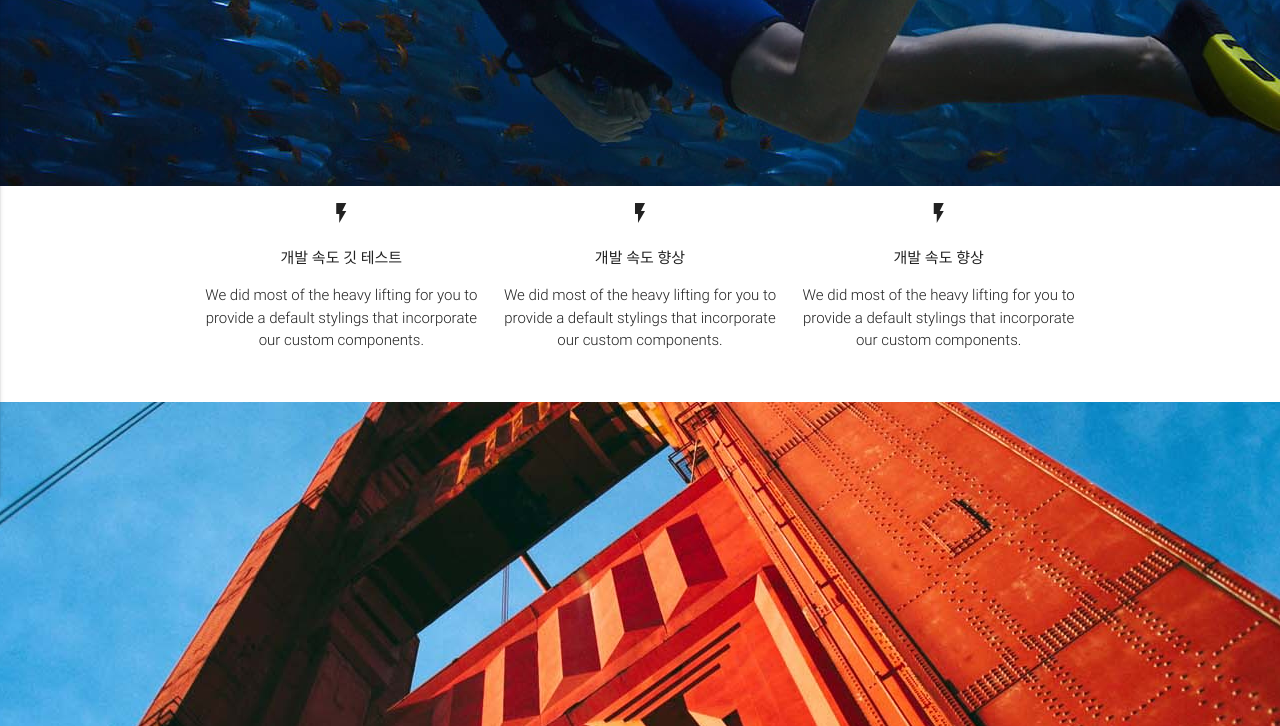
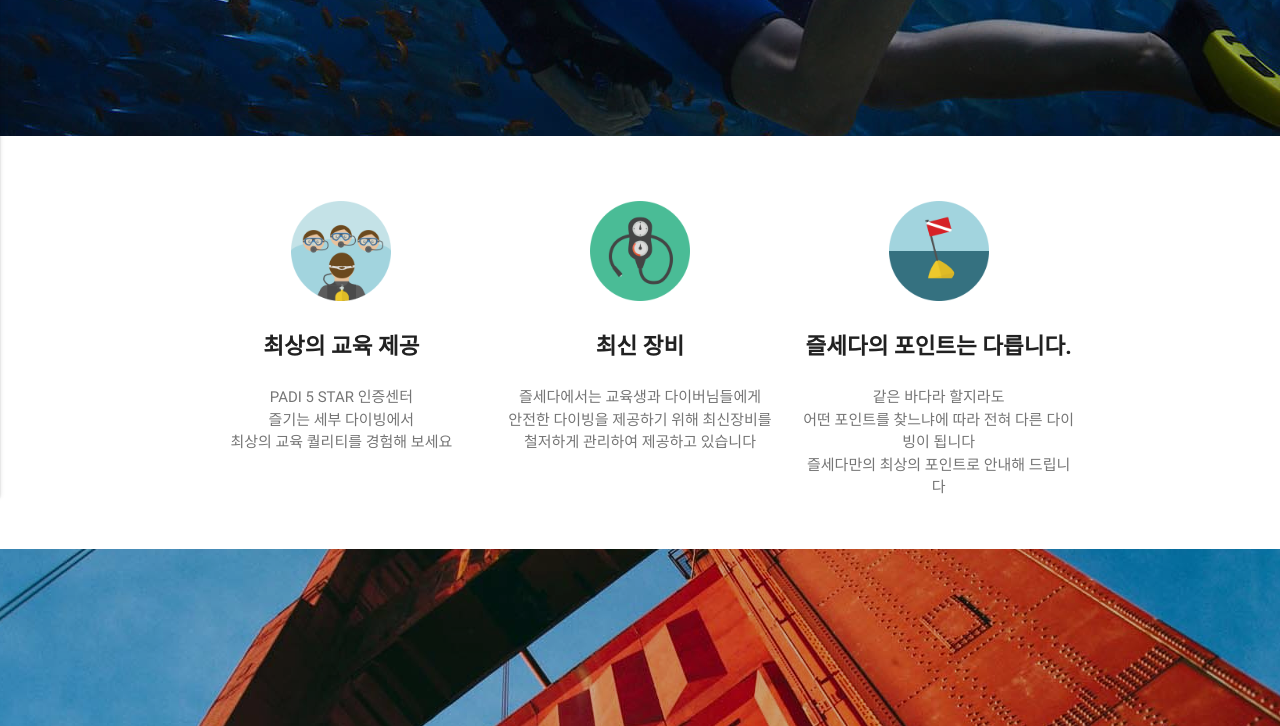
Before and after one commit to raykim8704/enjoycebudiving, a plain HTML site: page index.html in a window 1280 px wide. Shown: the part 364-1090 px from the top of the page. Drawn offline with nearby package versions, Linux system fonts and the light colour scheme.

Commit message:
no message

```diff
--- a/css/main.css
+++ b/css/main.css
@@ -1,6 +1,6 @@
 .welcomText {
 	font-weight : 700;
-	text-shadow: 1px 1px 6px #FFFFFF;
+	text-shadow: 2px 4px 5px rgba(0,0,0,.35)
 }
 
 .topnav{
@@ -11,7 +11,8 @@
 }
 
 .parallax-container {
-	height : 550px;
+/* 	height : 900px; */
+	background:rgba(0,0,0,.2);
 }
 .dropdown-content{
 	background-color: rgba(0,0,0,0.6);
@@ -28,3 +29,11 @@
    margin: 0 150px 0 150px
   }
 }
+
+.main_img{
+	width: 100px;
+}
+.promo-caption{
+	font-weight : 700;
+	font-size : 1.5rem;
+}
--- a/index.html
+++ b/index.html
@@ -103,27 +103,31 @@
 
     <div class="parallax"><img src="images/back001.jpg"></div>
   </div>
+
   <div class="section white">
     <div class="row container">
-     <div class="col s12 m4 l4">
-     <div class="center promo promo-example">
-                <i class="material-icons">flash_on</i>
-                <p class="promo-caption">개발 속도 깃 테스트</p>
-                <p class="light center">We did most of the heavy lifting for you to provide a default stylings that incorporate our custom components.</p>
+     <div class="col s12 m4 l4 promo">
+     <div class="section white" style="height:50px; width:100%"></div>
+     <div class="center  promo-example">
+                <img class="main_img" src="images/divers.png" alt="divers.png">
+                <p class="promo-caption">최상의 교육 제공</p>
+                <p class="grey-text text-darken-1 center">PADI 5 STAR 인증센터 <br>즐기는 세부 다이빙에서 <br> 최상의 교육 퀄리티를 경험해 보세요</p>
               </div>
      </div>
-     <div class="col s12 m4 l4">
-     <div class="center promo promo-example">
-                <i class="material-icons">flash_on</i>
-                <p class="promo-caption">개발 속도 향상</p>
-                <p class="light center">We did most of the heavy lifting for you to provide a default stylings that incorporate our custom components.</p>
+     <div class="col s12 m4 l4 promo">
+     <div class="section white" style="height:50px; width:100%"></div>
+     <div class="center  promo-example">
+                <img class="main_img" src="images/sphygmomanometer.png" alt="sphygmomanometer.png">
+                <p class="promo-caption">최신 장비</p>
+                <p class="grey-text text-darken-1 center">즐세다에서는 교육생과 다이버님들에게<br> 안전한 다이빙을 제공하기 위해 최신장비를 <br> 철저하게 관리하여 제공하고 있습니다</p>
               </div>
       </div>
-     <div class="col s12 m4 l4">
-     <div class="center promo promo-example">
-                <i class="material-icons">flash_on</i>
-                <p class="promo-caption">개발 속도 향상</p>
-                <p class="light center">We did most of the heavy lifting for you to provide a default stylings that incorporate our custom components.</p>
+     <div class="col s12 m4 l4 promo">
+     <div class="section white" style="height:50px; width:100%"></div>
+     <div class="center  promo-example">
+              <img class="main_img" src="images/buoy.png" alt="buoy.png">
+                <p class="promo-caption">즐세다의 포인트는 다릅니다.</p>
+                <p class="grey-text text-darken-1 center">같은 바다라 할지라도 <br> 어떤 포인트를 찾느냐에 따라 전혀 다른 다이빙이 됩니다 <br>즐세다만의 최상의 포인트로 안내해 드립니다 </p>
               </div>
      </div>
     </div>
--- a/js/main.js
+++ b/js/main.js
@@ -1,7 +1,5 @@
 $(document).ready(function(){
-      $('.parallax').parallax({
-    	speed : 0.9
-      });
+      $('.parallax').parallax();
       $('.button-collapse').sideNav();
       $('.dropdown-button').dropdown({
           inDuration: 300,
```
Also changed, not shown: images/buoy.png (added), images/divers.png (added), images/sphygmomanometer.png (added).
